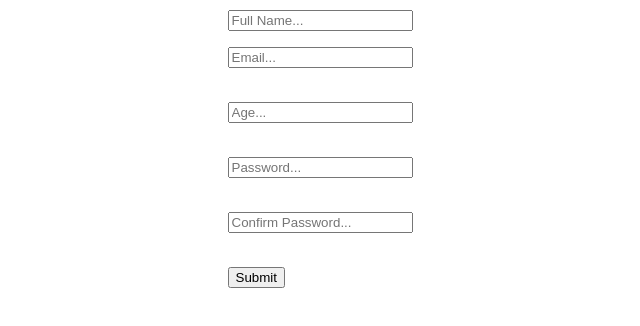
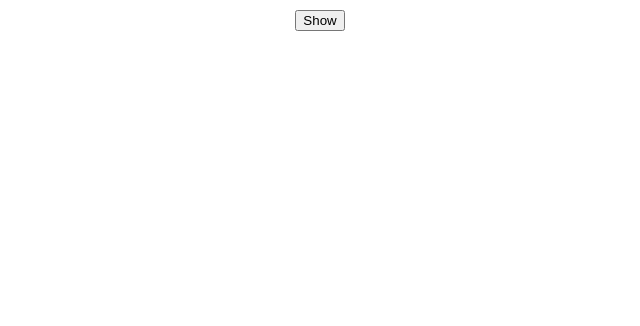
Before and after one commit to RodicaNegura/to-do-list-react, a React (Create React App) app: page / in a window 1280 px wide. Shown: the top 326 px of the page, without its empty margins (330-970 px from the left). Built offline with nearby package versions, Linux system fonts and the light colour scheme.

Commit message:
create a hook to be reused

```diff
--- a/src/App.js
+++ b/src/App.js
@@ -1,14 +1,20 @@
 import './App.css';
-import React from 'react';
-import Form from './pages/form';
+import React, { useState } from 'react';
+// import Form from './pages/form';
 
 
 
 const  App = () => {
 
+  const [ isVisible, setIsVisible ] = useState(false);
+
   return  (
     <div className='App'>
-      <Form />
+      <button onClick={() => setIsVisible((prev) => !prev)}>
+        {isVisible ? "Hide" : "Show"}
+      </button>
+      {isVisible && <h1> Hidden Text</h1>}
+      {/* <Form /> */}
     </div>
   );
 }
```
